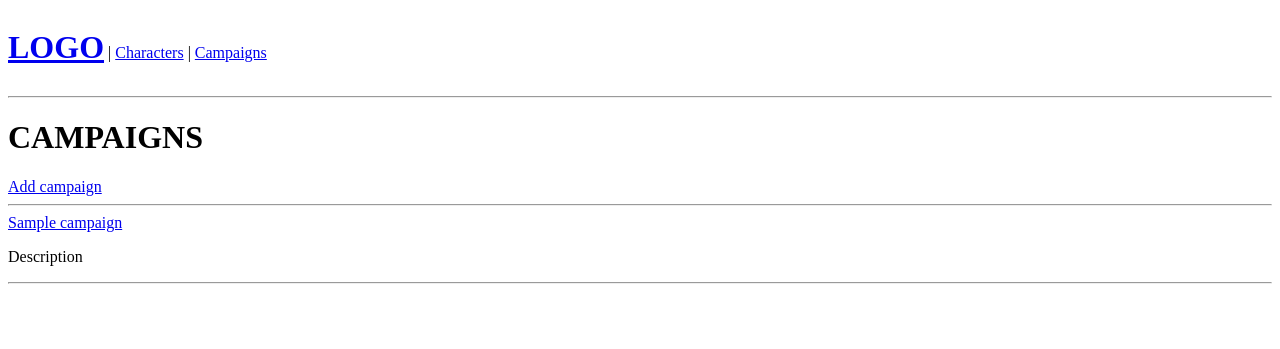
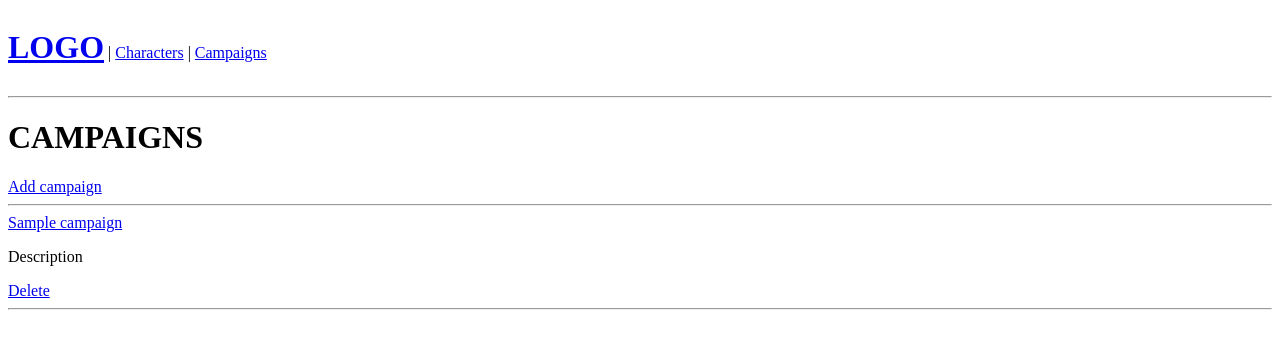
Before and after one commit to douglasasted/ODP-Outer, a Django app: page /campaigns/ in a window 1280 px wide. Shown: the top 349 px of the page. Run offline with Django 5.2, Linux system fonts and the light colour scheme; tables that the repository leaves empty hold one stand-in row (values such as "Sample post").

Commit message:
Character & Campaign Delete

```diff
--- a/base/templates/base/campaigns.html
+++ b/base/templates/base/campaigns.html
@@ -15,6 +15,8 @@
 
             <p>Description</p>
 
+            <a href="{% url 'delete-campaign' campaign.id %}">Delete</a>
+
             <hr>
         </div>
 
--- a/base/templates/base/characters.html
+++ b/base/templates/base/characters.html
@@ -12,9 +12,13 @@
         <div>
             <a href="{% url 'character' character.id %}"> {{ character.name }} </a>
 
+            <!-- USER -->
+
             <br>
 
             <spam> {{ character.classe }} </spam>
+
+            <a href="{% url 'delete-character' character.id %}">Delete</a>
 
             <hr>
         </div>
--- a/base/urls.py
+++ b/base/urls.py
@@ -7,8 +7,10 @@ urlpatterns = [
     path('characters/', views.characters, name='characters'),
     path('character/<str:pk>/', views.character, name='character'),
     path('create-character/', views.createCharacter, name='create-character'),
+    path('delete-character/<str:pk>/', views.deleteCharacter, name='delete-character'),
 
     path('campaigns/', views.campaigns, name='campaigns'),
     path('campaign/<str:pk>/', views.campaign, name='campaign'),
-    path('create-campaign/', views.createCampaign, name='create-campaign')
+    path('create-campaign/', views.createCampaign, name='create-campaign'),
+    path('delete-campaign/<str:pk>/', views.deleteCampaign, name='delete-campaign')
 ]
--- a/base/views.py
+++ b/base/views.py
@@ -30,6 +30,16 @@ def createCharacter(request):
     context = {'form': form}
     return render(request, 'base/character_form.html', context)
 
+def deleteCharacter(request, pk):
+    character = Character.objects.get(id=pk)
+
+    if request.method == 'POST':
+        character.delete()
+        return redirect('characters')
+
+    context = {'obj': character}
+    return render(request, 'base/delete.html', context)
+
 
 # Campaign: Creation & visualization
 def campaigns(request):
@@ -54,3 +64,13 @@ def createCampaign(request):
 
     context = {'form': form}
     return render(request, 'base/campaign_form.html', context)
+
+def deleteCampaign(request, pk):
+    campaign = Campaign.objects.get(id=pk)
+
+    if request.method == 'POST':
+        campaign.delete()
+        return redirect('campaigns')
+
+    context = {'obj': campaign}
+    return render(request, 'base/delete.html', context)
```
Also changed, not shown: base/templates/base/delete.html (added, +14 -0 lines).
